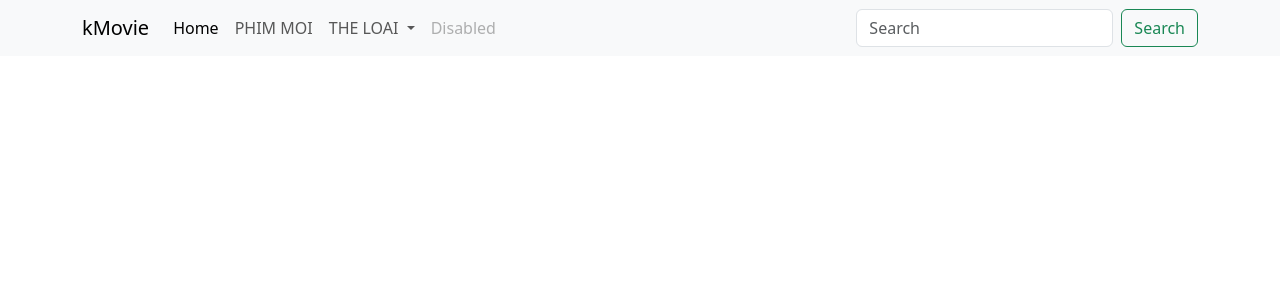
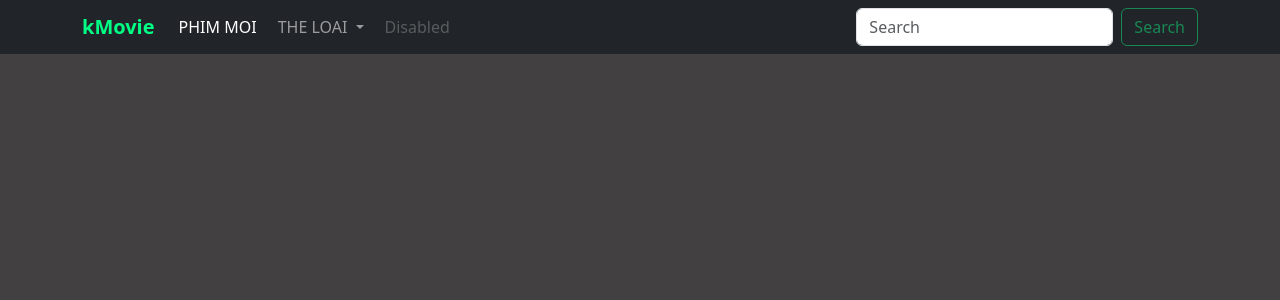
Before and after one commit to lvdat/kMovie, a Vue app: page /phim/1 in a window 1280 px wide. Shown: the top 300 px of the page. Built offline with nearby package versions, Linux system fonts and the light colour scheme.

Commit message:
init some views

```diff
--- a/src/App.vue
+++ b/src/App.vue
@@ -2,7 +2,7 @@
 import Navbar from './components/Navbar.vue'
 </script>
 <template>
-    <div class="main">
+    <div class="container main">
         <Navbar />
         <router-view />
     </div>
--- a/src/assets/main.css
+++ b/src/assets/main.css
@@ -0,0 +1,14 @@
+* {
+    margin: 0;
+    padding: 0;
+}
+
+body {
+    background-color: #424040;
+    line-height: 1.4;
+    padding-top: 4.1em;
+}
+
+.main {
+    max-width: 1200px;
+}
--- /dev/null
+++ b/src/components/MovieGrid.vue
@@ -0,0 +1,72 @@
+<template>
+    <div class="row mb-3">
+        <div class="row mb-3">
+            <span class="grid__title">
+                {{ movies.title }}
+            </span>
+        </div>
+        <div class="row" v-if="movies.items.length > 0">
+            <div
+                v-for="(item, _id) in movies.items"
+                :key="_id"
+                class="col-6 col-sm-4 col-md-3 mb-3"
+            >
+                <div
+                    class="movie-card"
+                    @click="this.$router.push('/phim/' + item.slug)"
+                >
+                    <img :src="item.thumb_url" :alt="item.name" />
+                    <div class="movie-card-info">
+                        {{ item.name }}
+                    </div>
+                </div>
+            </div>
+        </div>
+        <div class="row" v-else>DANG TAI DU LIEU</div>
+    </div>
+</template>
+<script>
+export default {
+    props: {
+        movies: {
+            type: Object,
+        },
+    },
+}
+</script>
+<style>
+.movie-card {
+    max-width: 100%;
+    height: 220px;
+    position: relative;
+    cursor: pointer;
+    transition: transform 0.3s;
+}
+.grid__title {
+    color: rgb(0, 255, 133);
+    font-weight: bold;
+    text-transform: uppercase;
+    font-size: 25px;
+}
+.movie-card img {
+    width: 100%;
+    height: 100%;
+    object-fit: cover;
+    transition: filter 0.3s;
+}
+.movie-card:hover {
+    transform: scale(1.1);
+}
+.movie-card-info {
+    position: absolute;
+    left: 0;
+    bottom: 0;
+    right: 0;
+    background: rgb(0, 0, 0, 0.7);
+    color: #fff;
+    padding: 10px;
+    font-weight: 500;
+    font-size: 15px;
+    line-height: 1.3em;
+}
+</style>
--- a/src/components/Navbar.vue
+++ b/src/components/Navbar.vue
@@ -1,7 +1,9 @@
 <template>
-    <nav class="navbar navbar-expand-lg bg-body-tertiary fixed-top">
+    <nav
+        class="navbar navbar-expand-lg navbar-dark bg-dark fixed-top main__navbar"
+    >
         <div class="container">
-            <a class="navbar-brand" href="#">kMovie</a>
+            <router-link class="navbar-brand" to="/"><b>kMovie</b></router-link>
             <button
                 class="navbar-toggler"
                 type="button"
@@ -16,12 +18,12 @@
             <div class="collapse navbar-collapse" id="navbarSupportedContent">
                 <ul class="navbar-nav me-auto mb-2 mb-lg-0">
                     <li class="nav-item">
-                        <a class="nav-link active" aria-current="page" href="#"
-                            >Home</a
+                        <router-link
+                            class="nav-link active"
+                            aria-current="page"
+                            to="/"
+                            >PHIM MOI</router-link
                         >
-                    </li>
-                    <li class="nav-item">
-                        <a class="nav-link" href="#">PHIM MOI</a>
                     </li>
                     <li class="nav-item dropdown">
                         <a
@@ -71,3 +73,18 @@
         </div>
     </nav>
 </template>
+<style scoped>
+.nav-item {
+    margin-right: 5px;
+}
+a.nav-link.active:hover {
+    color: rgb(0, 255, 133);
+}
+.navbar-brand {
+    color: rgb(0, 255, 133) !important;
+}
+.main__navbar {
+    color: rgb(232, 231, 228);
+    background-color: #000;
+}
+</style>
--- a/src/service/movie.service.js
+++ b/src/service/movie.service.js
@@ -4,6 +4,12 @@ class MovieService {
     getNewMovie(page = 1) {
         return api().get(`/danh-sach/phim-moi-cap-nhat?page=${page}`)
     }
+    getMovie(slug) {
+        return api().get(`/phim/${slug}`)
+    }
+    searchMovie(key, limit = 10) {
+        return api().get(`v1/api/tim-kiem?keyword=${key}&limit=${limit}`)
+    }
 }
 
 export default new MovieService()
--- a/src/views/Home.vue
+++ b/src/views/Home.vue
@@ -1 +1,34 @@
-<template></template>
+<template>
+    <div class="container">
+        <div class="col-md-8 pt-3">
+            <MovieGrid :movies="movies" />
+        </div>
+        <div class="col-md-4 pt-3"></div>
+    </div>
+</template>
+<script>
+import MovieService from '../service/movie.service'
+import MovieGrid from '../components/MovieGrid.vue'
+
+export default {
+    components: {
+        MovieGrid,
+    },
+    data: () => ({
+        movies: {
+            title: 'Phim moi cap nhat',
+            items: [],
+        },
+    }),
+    methods: {
+        fetchNewMovies() {
+            MovieService.getNewMovie().then(res => {
+                this.movies.items = res.data.items
+            })
+        },
+    },
+    created() {
+        this.fetchNewMovies()
+    },
+}
+</script>
```
